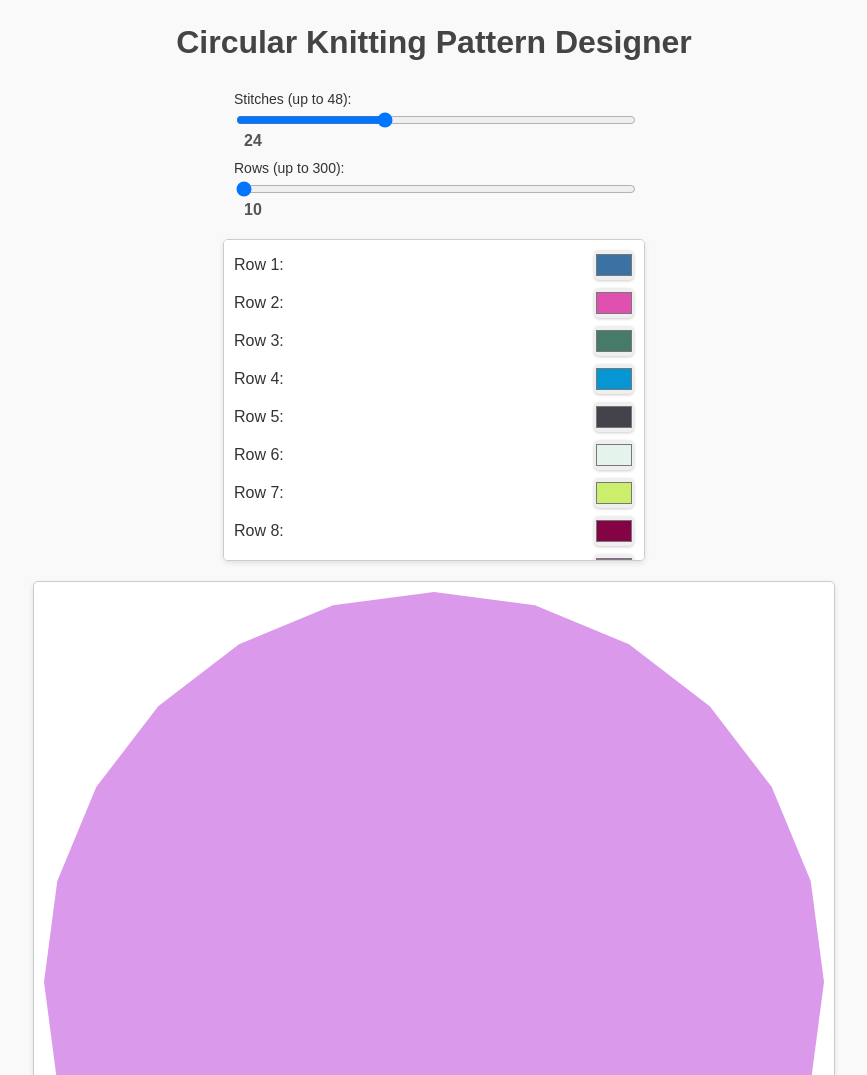
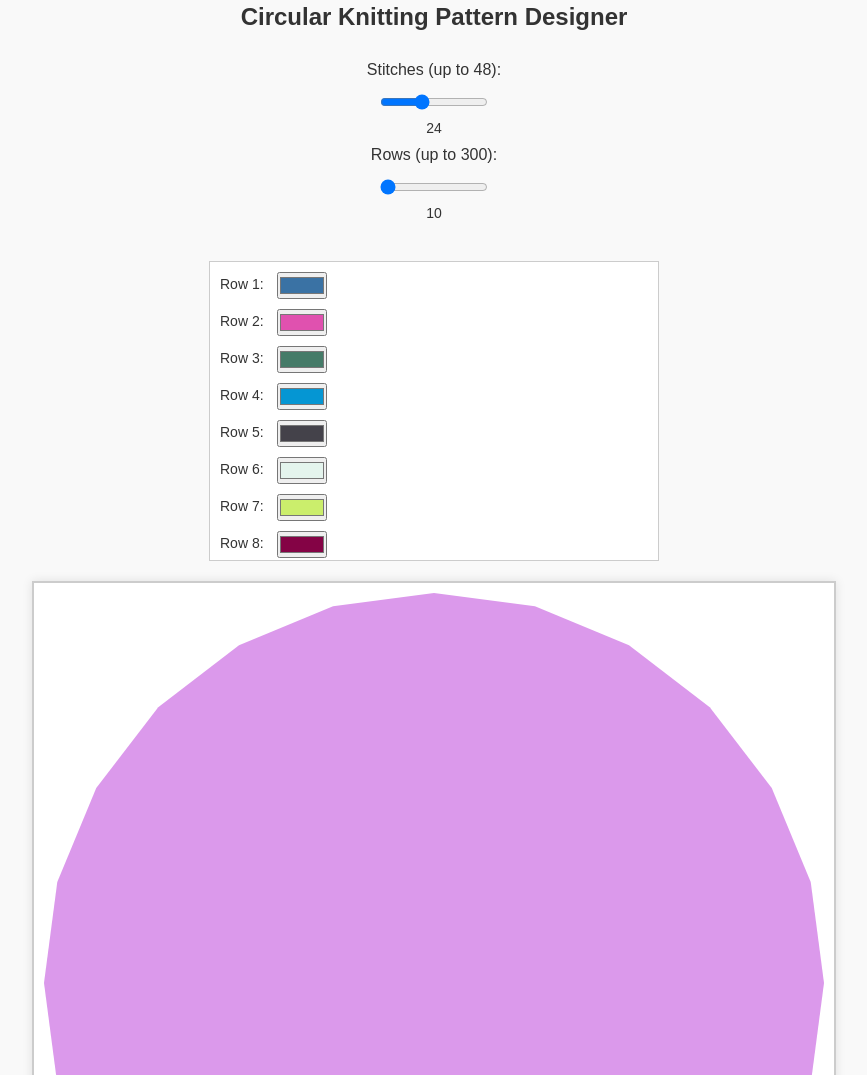
Before and after one commit to Hailey626/Knitting-Project-Generator, a plain HTML site: page index.html in a window 1280 px wide. Shown: the part 17-1092 px from the top of the page, without its empty margins (206-1073 px from the left). Drawn offline with Linux system fonts and the light colour scheme.

Commit message:
Update style.css

```diff
--- a/style.css
+++ b/style.css
@@ -1,96 +1,87 @@
-/* General Body Styles */
+/* General reset */
+* {
+  margin: 0;
+  padding: 0;
+  box-sizing: border-box;
+}
+
+/* Body style */
 body {
   font-family: 'Arial', sans-serif;
-  margin: 0;
-  padding: 20px;
   background-color: #f9f9f9;
   color: #333;
   display: flex;
   flex-direction: column;
   align-items: center;
+  justify-content: flex-start;
+  padding: 20px;
 }
 
-/* Header Styles */
+/* Header style */
 h1 {
+  font-size: 24px;
   margin-bottom: 20px;
-  color: #444;
+  text-align: center;
 }
 
-/* Controls Section */
+/* Controls section */
 .controls {
   margin-bottom: 20px;
-  width: 100%;
-  max-width: 400px;
+  text-align: center;
 }
 
 .controls label {
+  font-size: 16px;
+  margin: 10px 0;
   display: block;
-  font-size: 14px;
-  margin-top: 10px;
 }
 
 .controls input[type="range"] {
-  width: 100%;
+  width: 80%;
+  max-width: 400px;
+  margin: 5px 0;
+}
+
+.controls span {
+  font-size: 14px;
+  display: block;
   margin-top: 5px;
 }
 
-.controls span {
-  font-weight: bold;
-  margin-left: 10px;
-  color: #555;
-}
-
-/* Row Colors Section */
 #row-colors {
   max-height: 300px;
   overflow-y: auto;
+  padding: 10px;
   border: 1px solid #ccc;
-  border-radius: 5px;
-  padding: 10px;
   background-color: #fff;
-  box-shadow: 0 2px 5px rgba(0, 0, 0, 0.1);
   width: 100%;
-  max-width: 400px;
+  max-width: 450px;
+  margin-top: 20px;
 }
 
 #row-colors label {
-  display: flex;
-  align-items: center;
-  justify-content: space-between;
-  margin-bottom: 8px;
+  display: block;
+  font-size: 14px;
+  margin-bottom: 10px;
 }
 
 #row-colors input[type="color"] {
   margin-left: 10px;
-  cursor: pointer;
-  border: none;
-  width: 40px;
-  height: 30px;
-  padding: 0;
-  border-radius: 5px;
-  box-shadow: 0 1px 3px rgba(0, 0, 0, 0.2);
+  vertical-align: middle;
 }
 
-/* Canvas Section */
+/* Canvas container */
 #canvas-container {
   margin-top: 20px;
+  display: flex;
+  justify-content: center;
+  align-items: center;
+  width: 100%;
 }
 
+/* Canvas style */
 canvas {
-  border: 1px solid #ccc;
-  border-radius: 5px;
+  border: 2px solid #ccc;
   background-color: #fff;
-  box-shadow: 0 2px 5px rgba(0, 0, 0, 0.1);
+  box-shadow: 0 0 10px rgba(0, 0, 0, 0.1);
 }
-
-/* Responsive Design */
-@media (max-width: 768px) {
-  .controls, #row-colors {
-    max-width: 100%;
-  }
-
-  canvas {
-    width: 100%;
-    height: auto;
-  }
-}
```
